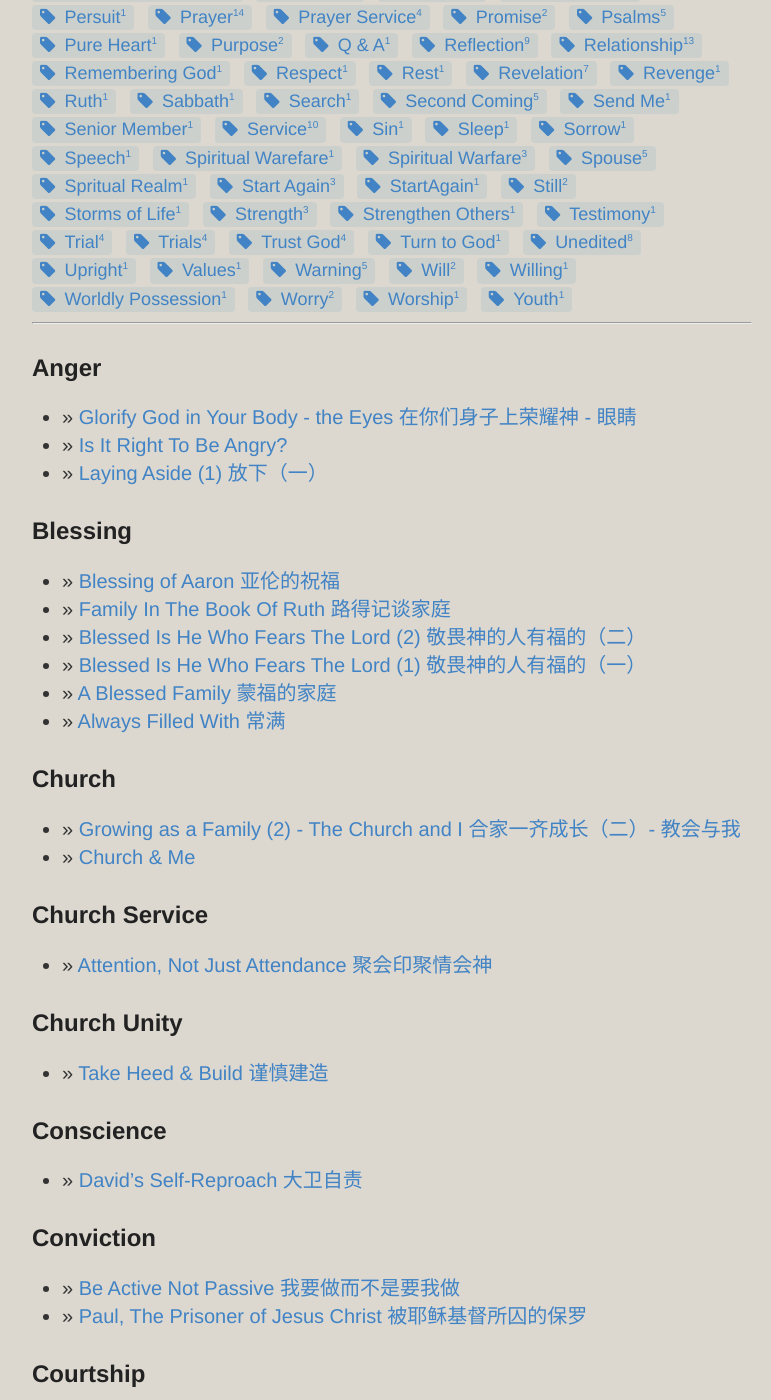
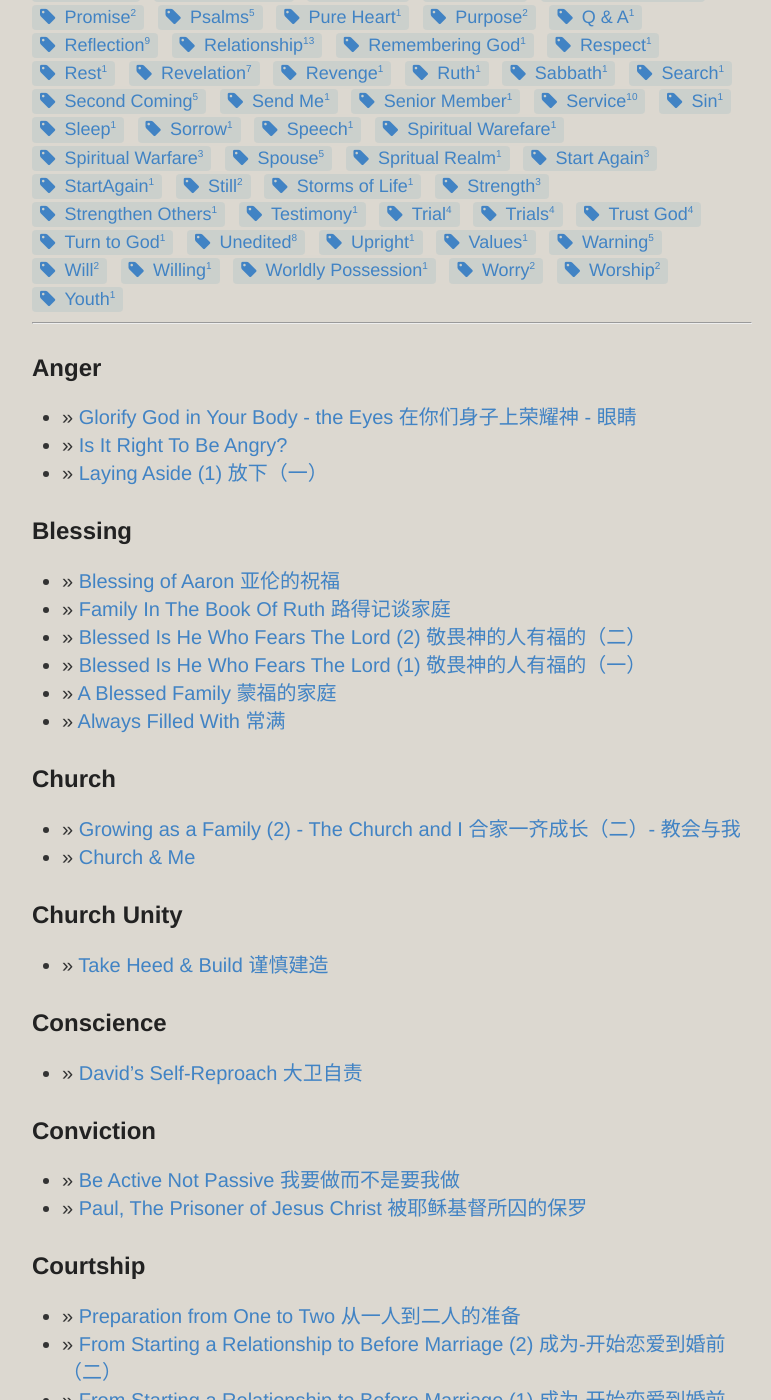
Before and after one commit to catchupTJC/catchuptjc.github.io, a Jekyll site: the page built from categories/tags.html, in a window 1280 px wide and 1400 px high, scrolled down 620 px. Shown: the whole window, without its empty margins (248-1019 px from the left). Built offline with Jekyll 4.4.1, drawn with Linux system fonts in a browser that asks for light colours; nearby versions of some CDN libraries; some of the changed text lies outside the part shown.

Commit message:
Update and rename 2019-03-02-Adam_ Attention.md to 2019-03-02-Attention Not Just Attendance.md

```diff
--- a/_posts/2019-03-02-Adam_ Attention.md
+++ b/_posts/2019-03-02-Attention Not Just Attendance.md
@@ -2,7 +2,7 @@
 layout: post
 title: Attention, Not Just Attendance 聚会印聚情会神
 category: Sermon(SG)2019
-tags: [Church Service]
+tags: [Worship]
 hymns: ['26: The Quiet Hour','389: Nearer, Still Nearer']
 ---
 
```
